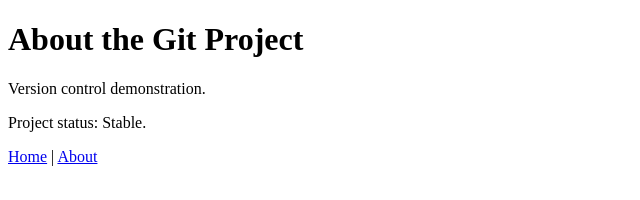
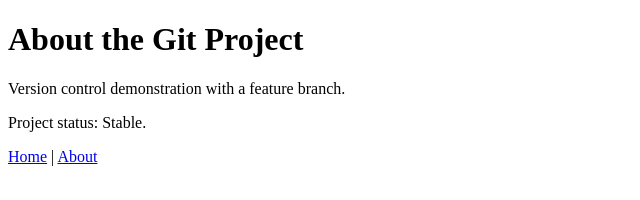
Before and after one commit to vedanshun05/bits-sdp-sga2-git-workflow, a plain HTML site: page about.html in a window 1280 px wide. Shown: the whole page, without its empty margins (0-640 px from the left). Drawn offline with Linux system fonts and the light colour scheme.

Commit message:
Add feature branch details to about page

```diff
--- a/about.html
+++ b/about.html
@@ -7,7 +7,7 @@
 </head>
 <body>
   <h1>About the Git Project</h1>
-  <p>Version control demonstration.</p>
+  <p>Version control demonstration with a feature branch.</p>
   <p>Project status: Stable.</p>
   <nav><a href="index.html">Home</a> | <a href="about.html">About</a></nav>
 </body>
```
